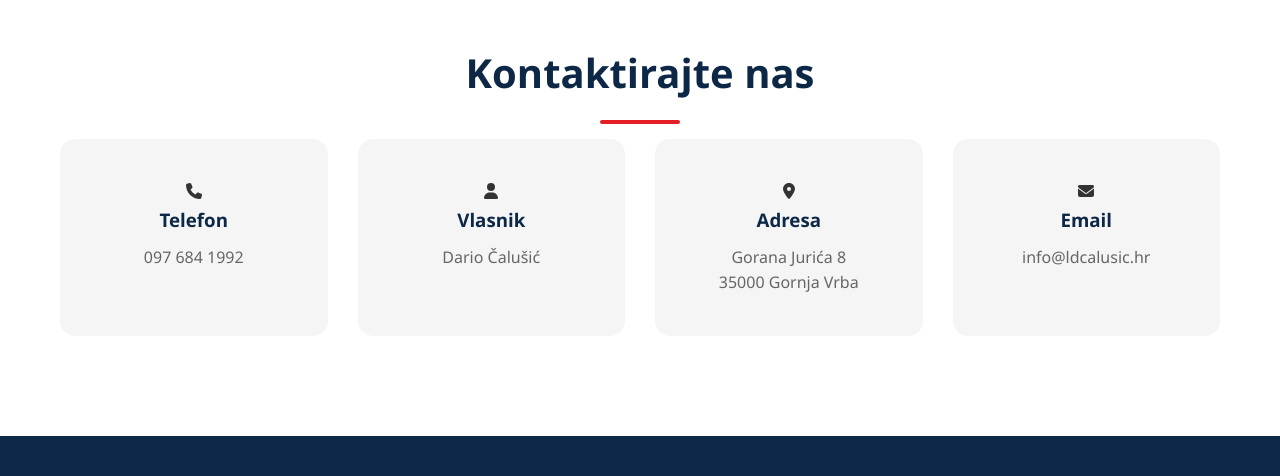
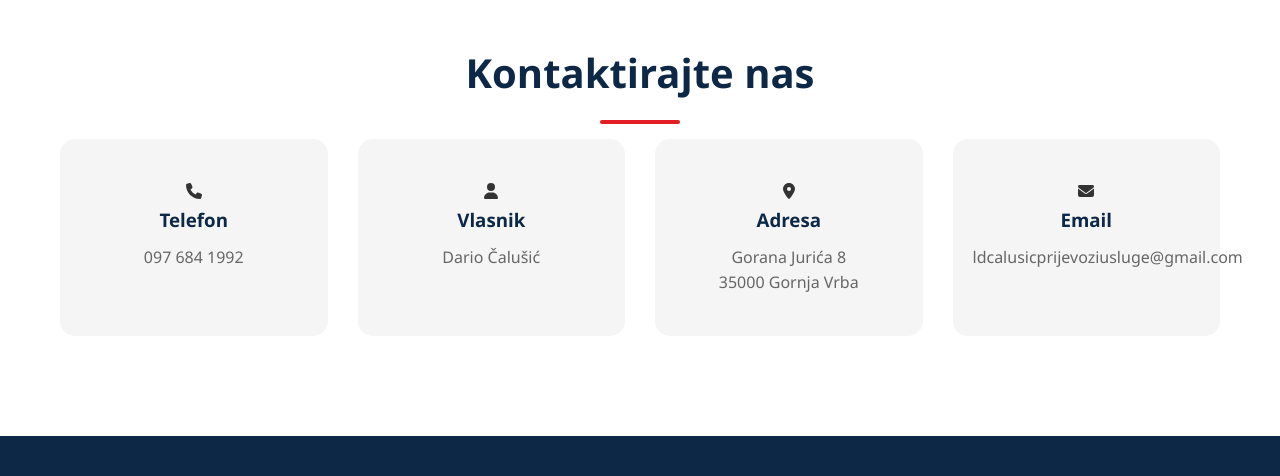
Before and after one commit to mihoiantun715/LDCALUSIC, a website with bundled scripts: page index.html in a window 1280 px wide. Shown: the part 4542-5018 px from the top of the page. Built offline with nearby package versions, Linux system fonts and the light colour scheme; no server answers.

Commit message:
Update index.html

```diff
--- a/index.html
+++ b/index.html
@@ -261,7 +261,7 @@
                 <div class="contact-card">
                     <i class="fas fa-envelope"></i>
                     <h3 data-translate="contact_email">Email</h3>
-                    <p>info@ldcalusic.hr</p>
+                    <p>ldcalusicprijevoziusluge@gmail.com</p>
                 </div>
             </div>
         </div>
```
